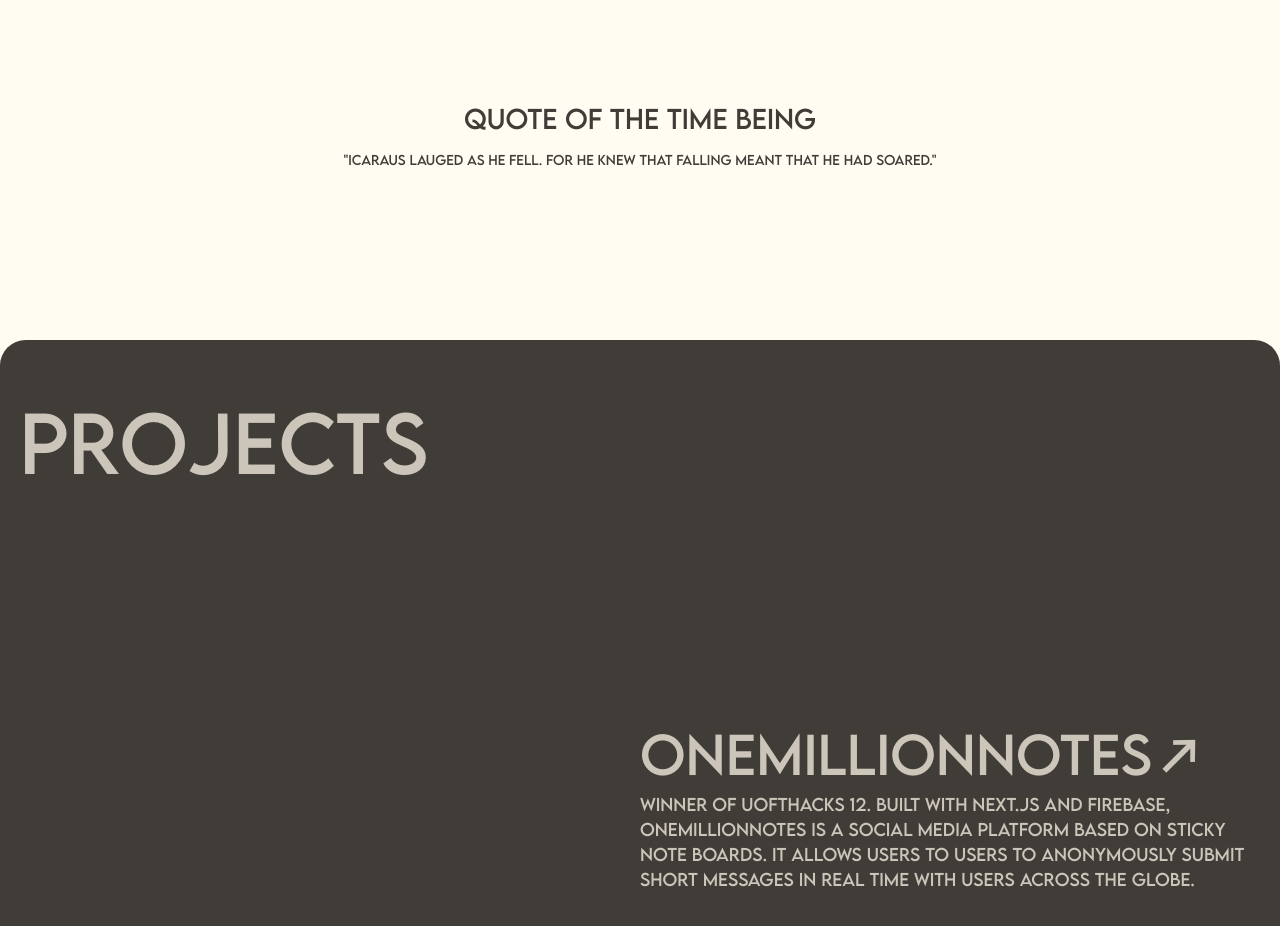
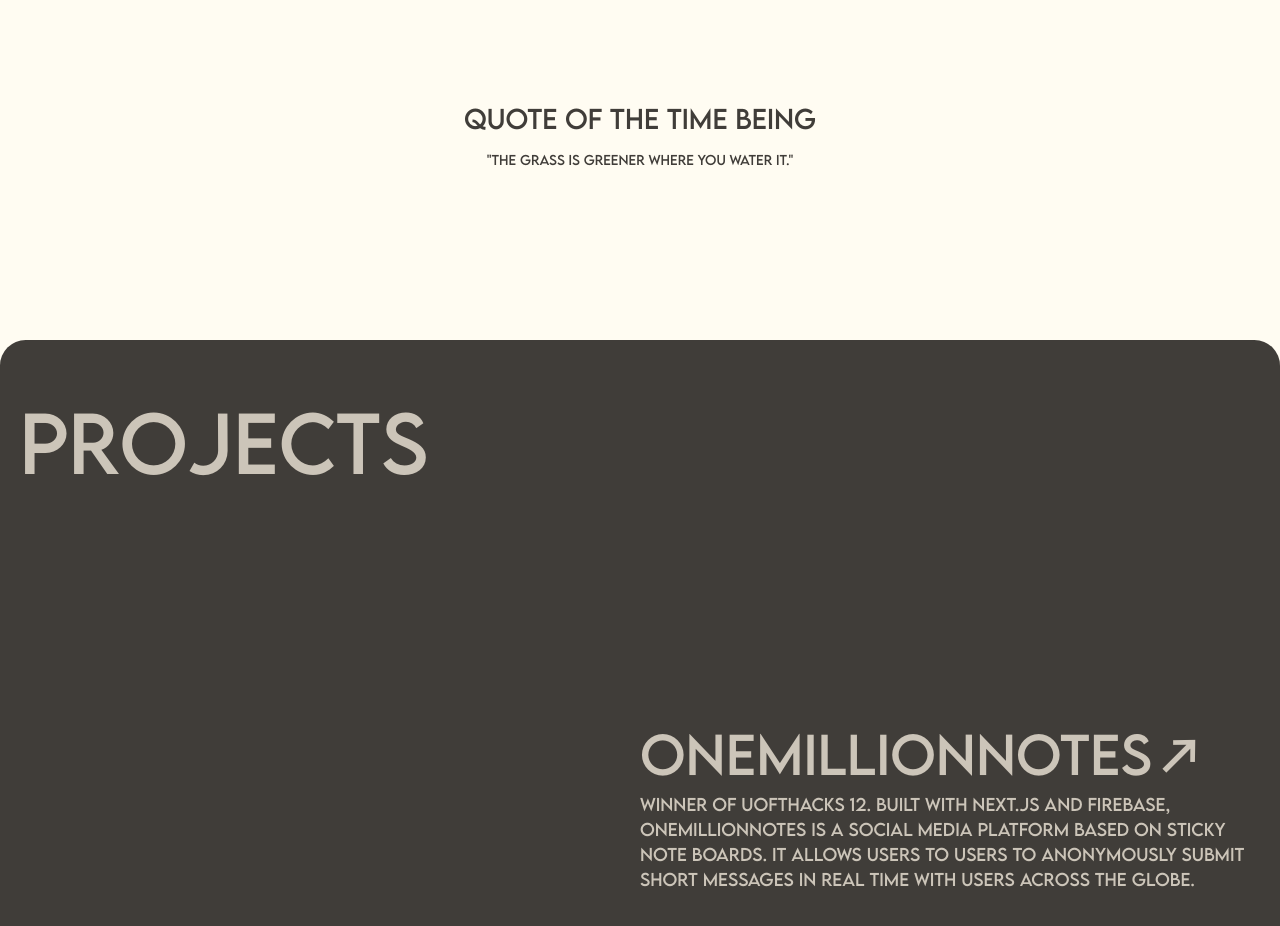
Before and after one commit to nigelloh15/portfolio-website, a Next.js app: page / in a window 1280 px wide. Shown: the part 1820-2746 px from the top of the page. Built offline with nearby package versions, Linux system fonts and the light colour scheme.

Commit message:
changed quote

```diff
--- a/app/page.tsx
+++ b/app/page.tsx
@@ -303,7 +303,7 @@ export default function Home() {
               QUOTE OF THE TIME BEING
             </div>
             <div className="text-[3vw] md:text-[2vw] lg:text-[1vw] py-3">
-              &quot;Icaraus lauged as he fell. For he knew that falling meant that he had soared.&quot;
+              &quot;The grass is greener where you water it.&quot;
             </div>
           </div>
         </div>
```
